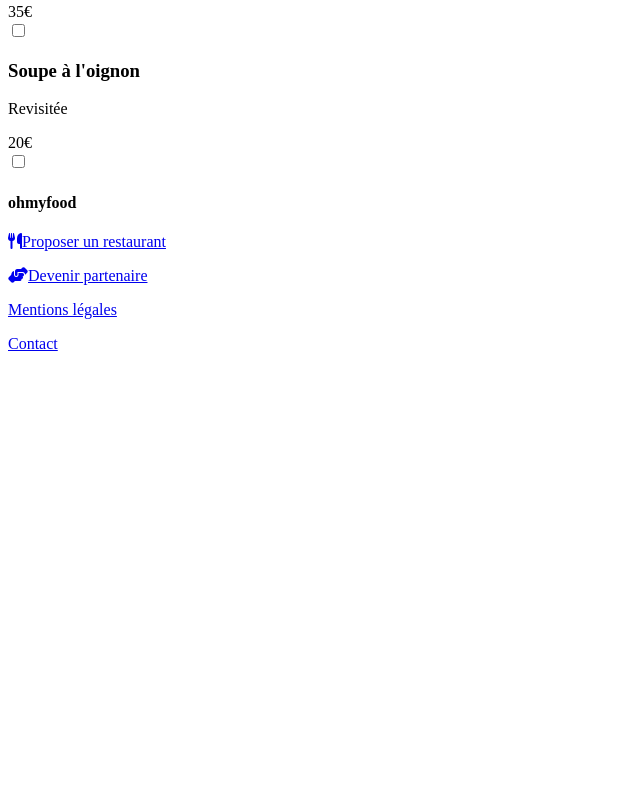
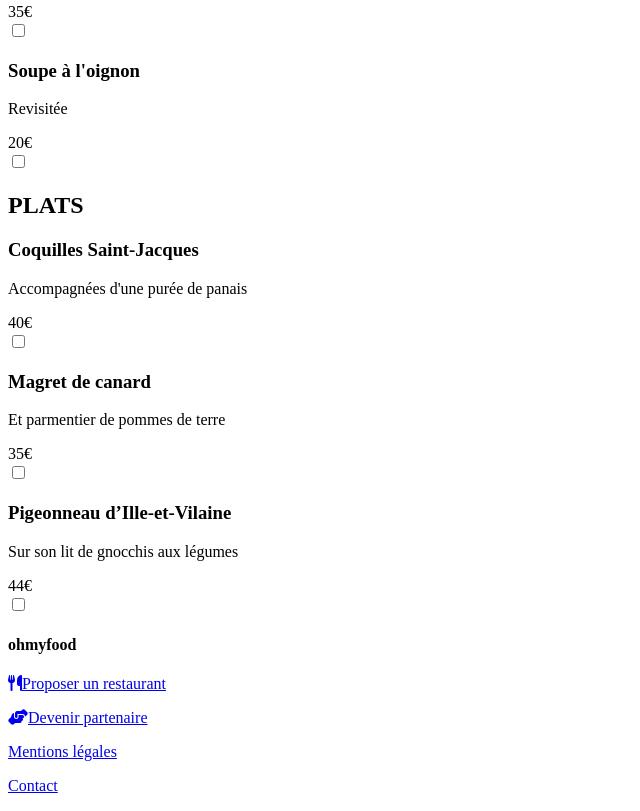
Before and after one commit to leiacourtois/LeiaCourtois_3_271021, a website: page a_la_francaise.html in a window 1280 px wide. Shown: the part 376-1187 px from the top of the page, without its empty margins (0-640 px from the left). Before the commit the page ends 800 px from the top, so only its background shows below. Drawn offline with Linux system fonts and the light colour scheme; a web font is replaced by a local one.

Commit message:
Partie du plat principal codée

```diff
--- a/a_la_francaise.html
+++ b/a_la_francaise.html
@@ -67,6 +67,47 @@
   				</div>
   			</div>
 
+			<!-- Plats -->
+  			<div>
+  				<h2><span>PLAT</span>S</h2>
+
+  				<div>
+  					<div>
+  						<h3>Coquilles Saint-Jacques</h3>
+  						<div>
+                <p>Accompagnées d'une purée de panais</p>
+                <span>40€</span>
+              </div>
+  					</div>
+  					<input type="checkbox" name="choix" value="saint_jacques">
+            <span class="checkbox-style"></span>
+  				</div>
+
+  				<div>
+  					<div>
+  						<h3>Magret de canard</h3>
+              <div>
+  						  <p>Et parmentier de pommes de terre</p>
+                <span>35€</span>
+              </div>
+  					</div>
+  					<input type="checkbox" name="choix" value="magret">
+            <span class="checkbox-style"></span>
+  				</div>
+
+  				<div>
+  					<div>
+  						<h3>Pigeonneau d’Ille-et-Vilaine</h3>
+              <div>
+  						  <p>Sur son lit de gnocchis aux légumes</p>
+                <span>44€</span>
+              </div>
+  					</div>
+  					<input type="checkbox" name="choix" value="pigeonneau">
+            <span class="checkbox-style"></span>
+  				</div>
+  			</div>
+
 			</form>
 		</main>
 
```
